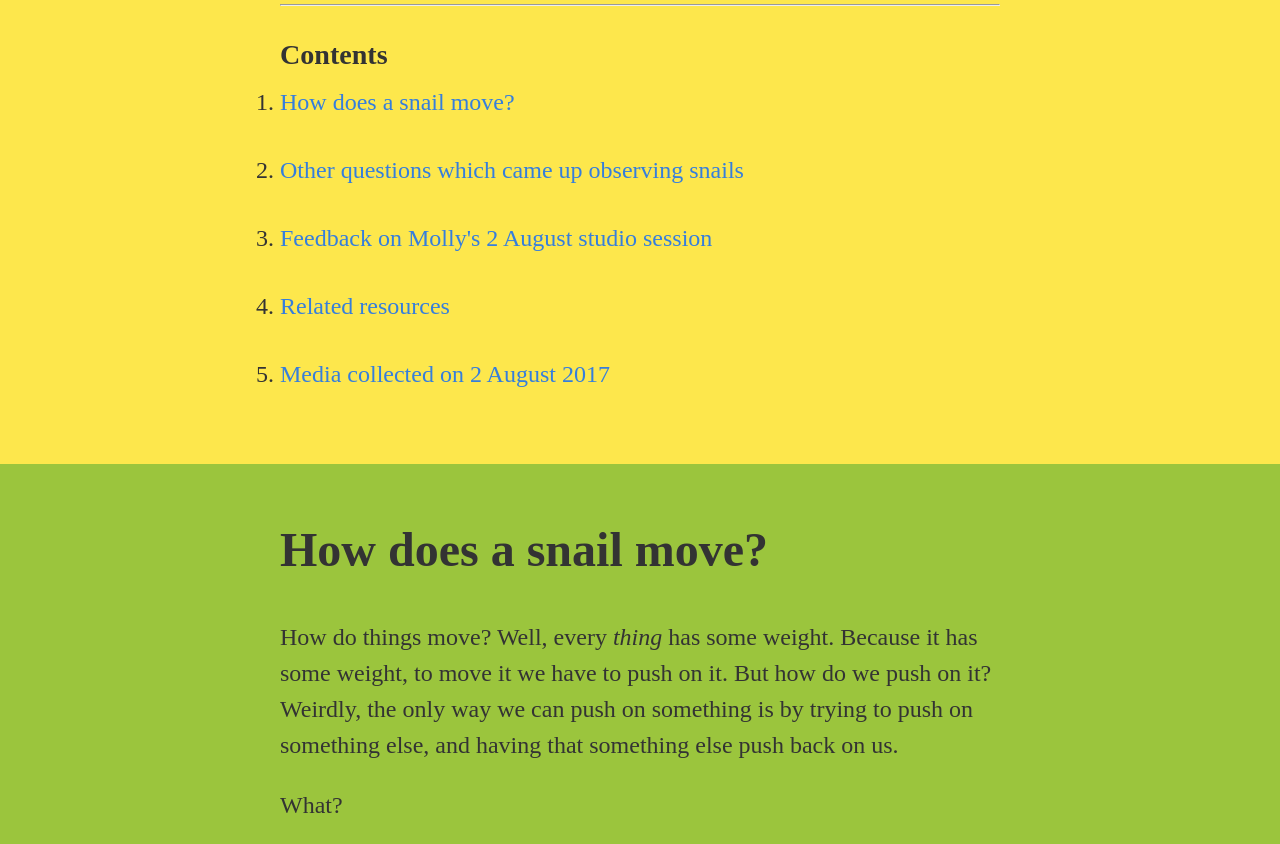
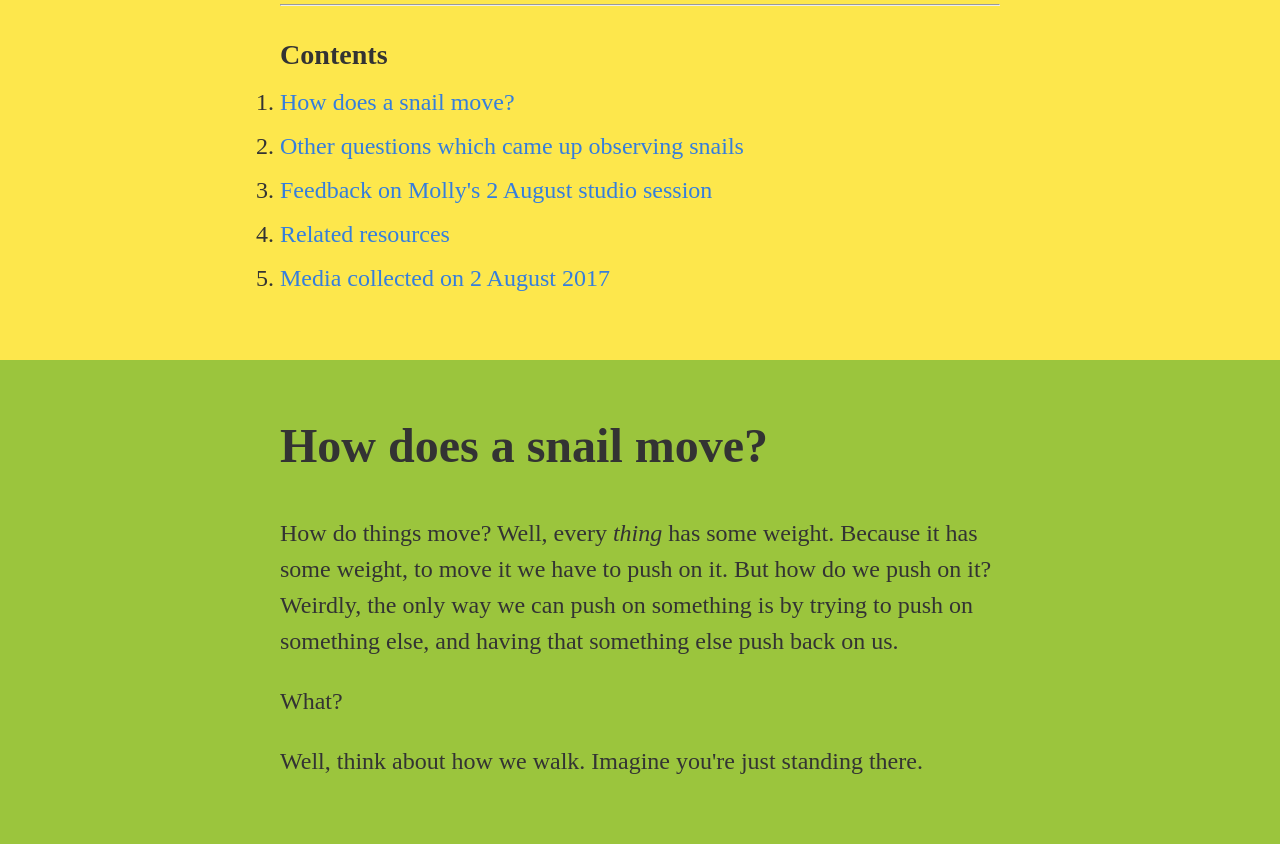
Before and after one commit to aresnick/figuring-out-how-snails-move, a plain HTML site: page index.html in a window 1280 px wide. Shown: the part 2420-3264 px from the top of the page. Drawn offline with nearby package versions, Linux system fonts and the light colour scheme.

Commit message:
Fix spacing for table of contents

```diff
--- a/index.html
+++ b/index.html
@@ -87,11 +87,11 @@
             <hr>
             <h3 class='mb2'>Contents</h3>
             <ol class='pl0 mt0'>
-                <li class='mb4'><a class='link dim blue' href='#how-does-a-snail-move'>How does a snail move?</a></li>
-                <li class='mb4'><a class='link dim blue' href='#other-questions-which-came-up-observing-snails'>Other questions which came up observing snails</a></li>
-                <li class='mb4'><a class='link dim blue' href='#workshop-feedback'>Feedback on Molly's 2 August studio session</a></li>
-                <li class='mb4'><a class='link dim blue' href='#related-resources'>Related resources</a>
-                    <li class='mb4'><a class='link dim blue' href='#media-archive'>Media collected on 2 August 2017</a>
+                <li class='mb2'><a class='link dim blue' href='#how-does-a-snail-move'>How does a snail move?</a></li>
+                <li class='mb2'><a class='link dim blue' href='#other-questions-which-came-up-observing-snails'>Other questions which came up observing snails</a></li>
+                <li class='mb2'><a class='link dim blue' href='#workshop-feedback'>Feedback on Molly's 2 August studio session</a></li>
+                <li class='mb2'><a class='link dim blue' href='#related-resources'>Related resources</a>
+                <li class='mb2'><a class='link dim blue' href='#media-archive'>Media collected on 2 August 2017</a>
             </ol>
         </section>
     </div>
```
